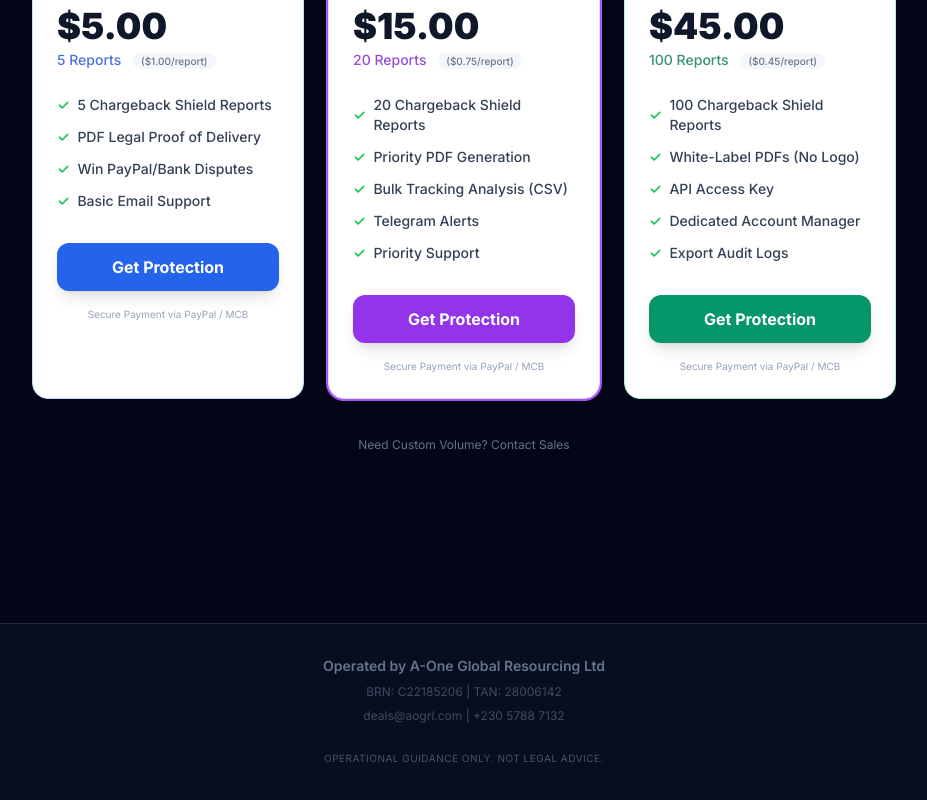
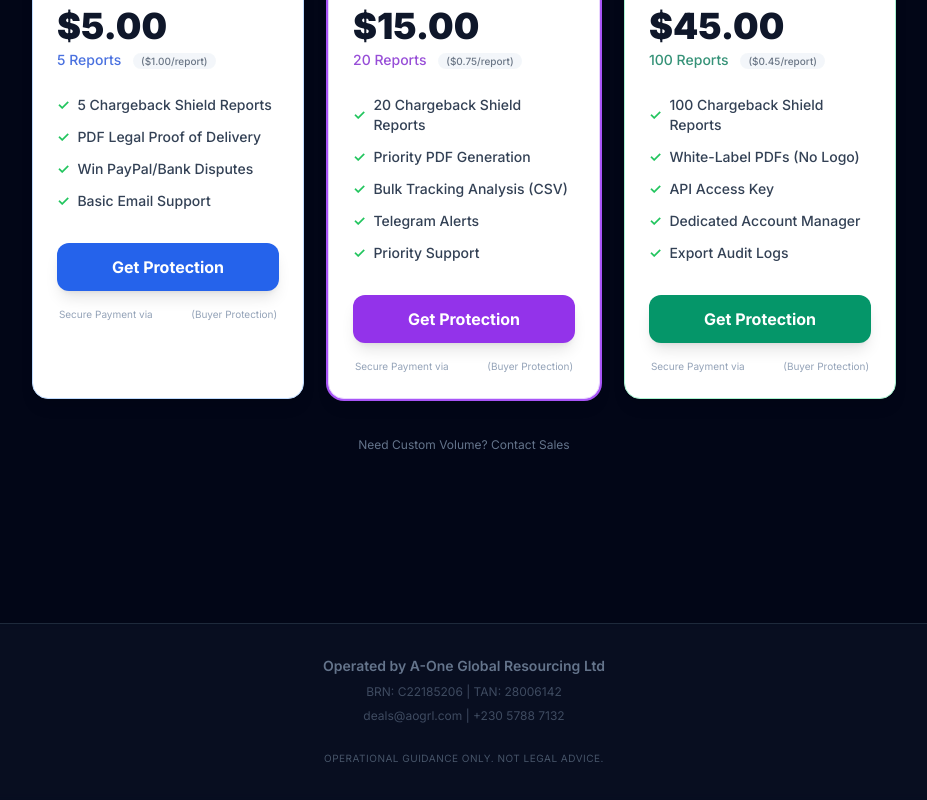
Before and after one commit to Omran1983/Jupiter-Startup, a Next.js app in the folder apps/customs_tracker/: page / in a window 1280 px wide. Shown: the part 1700-2500 px from the top of the page, without its empty margins (176-1103 px from the left). Built offline with nearby package versions, Linux system fonts and the light colour scheme; no server answers.

Commit message:
fix: Optimize Payment Copy for Global Audience (PayPal Only)

```diff
--- a/apps/customs_tracker/src/components/BuyCredits.tsx
+++ b/apps/customs_tracker/src/components/BuyCredits.tsx
@@ -109,7 +109,7 @@ export function BuyCredits() {
                         </Link>
 
                         <p className="text-[10px] text-center text-slate-400 mt-4">
-                            Secure Payment via PayPal / MCB
+                            Secure Payment via <span className="text-white font-bold">PayPal</span> (Buyer Protection)
                         </p>
                     </div>
                 ))}
```
